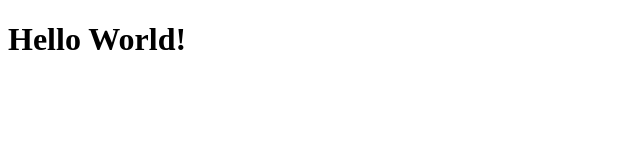
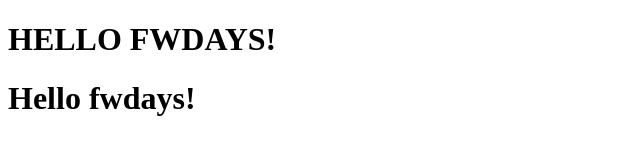
Before and after one commit to ursatile/jsweb-workshop-20210417, a website: page custom-elements/hello-world.html in a window 1280 px wide. Shown: the whole page, without its empty margins (0-640 px from the left). Drawn offline with Linux system fonts and the light colour scheme.

Commit message:
Example of using attributes in custom elements

```diff
--- a/custom-elements/hello-world.html
+++ b/custom-elements/hello-world.html
@@ -4,15 +4,22 @@
         <title>Custom Elements</title>
     </head>
     <body>
-        <hello-world></hello-world>
+        <hello-world name="fwdays" allcaps></hello-world>
+        <hello-world name="fwdays"></hello-world>
     </body>
     <script>
         class HelloWorldElement extends HTMLElement {
+
             constructor() {
                 super();
+                this.name = this.getAttribute("name");
+                this.allcaps = (this.getAttribute("allcaps")!== null);
             }
+
             connectedCallback() {
-                this.innerHTML = "<h1>Hello World!</h1>";
+                let message = `Hello ${ this.name }!`;
+                if (this.allcaps) message = message.toUpperCase();
+                this.innerHTML = `<h1>${message}</h1>`;
             }
         }
         customElements.define("hello-world", HelloWorldElement);
```
